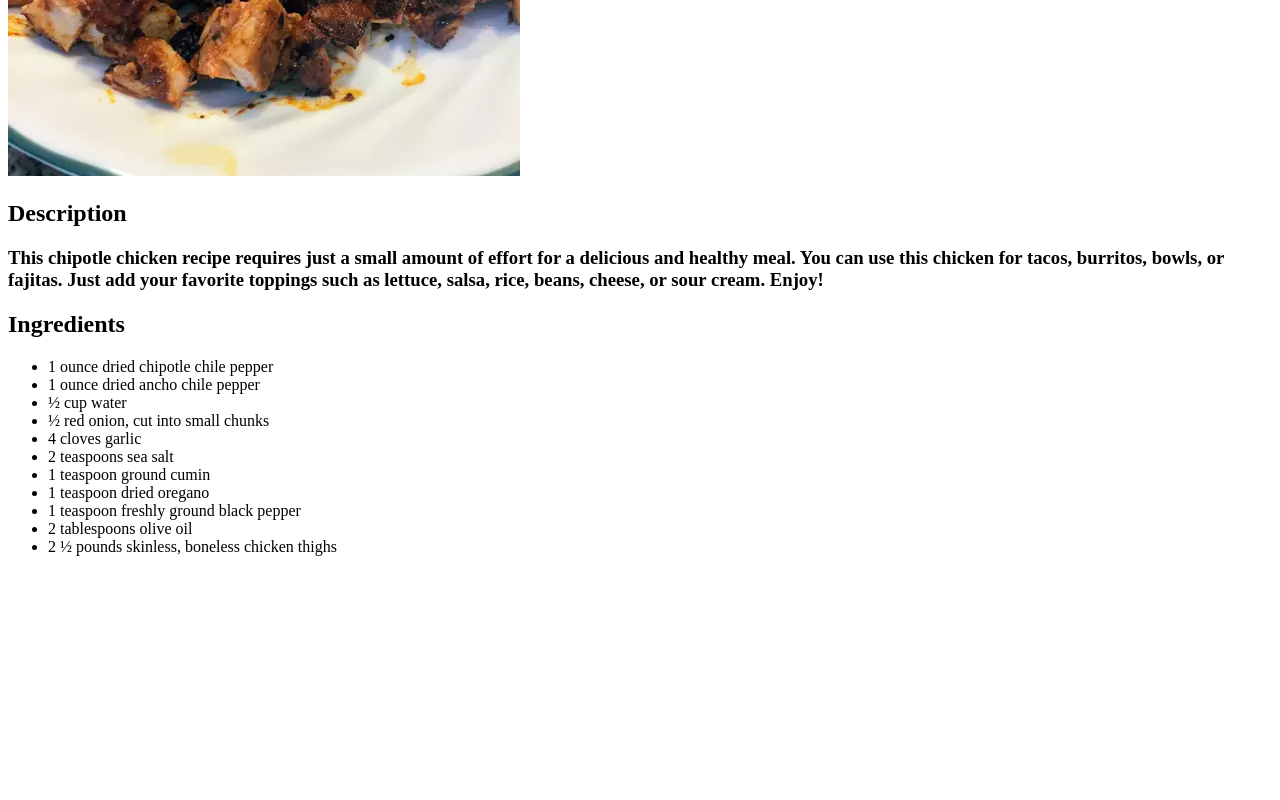
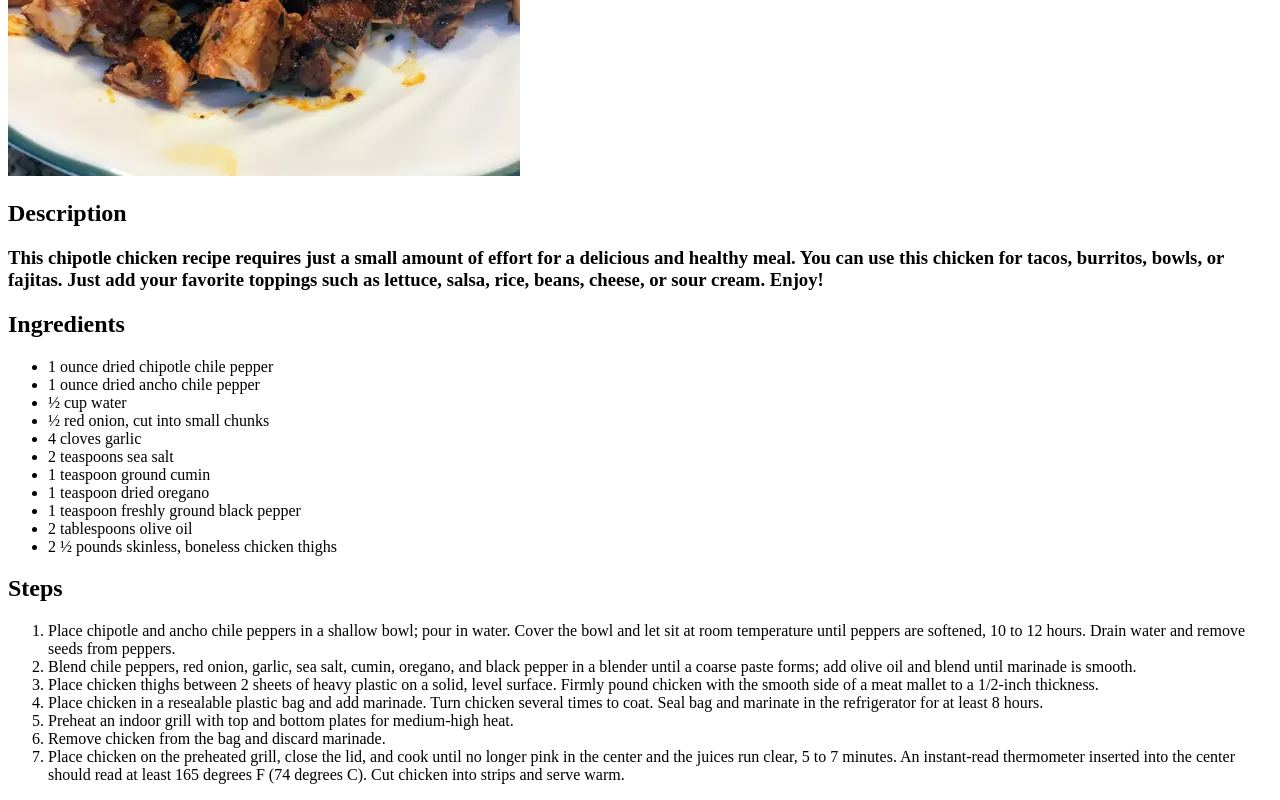
Before and after one commit to Axel0th/odin-recipes, a plain HTML site: page recipes/CopycatChipotleChicken.html in a window 1280 px wide. Shown: the part 416-1216 px from the top of the page. Before the commit the page ends 988 px from the top, so only its background shows below. Drawn offline with Linux system fonts and the light colour scheme.

Commit message:
Add an a “Steps” heading followed by an ordered list of the steps needed for making the dish

```diff
--- a/recipes/CopycatChipotleChicken.html
+++ b/recipes/CopycatChipotleChicken.html
@@ -25,6 +25,17 @@
         <li>2 ½ pounds skinless, boneless chicken thighs</li>
 
     </ul>
+    <h2>Steps</h2>
+    <ol>
+        <li>Place chipotle and ancho chile peppers in a shallow bowl; pour in water. Cover the bowl and let sit at room temperature until peppers are softened, 10 to 12 hours. Drain water and remove seeds from peppers.</li>
+        <li>Blend chile peppers, red onion, garlic, sea salt, cumin, oregano, and black pepper in a blender until a coarse paste forms; add olive oil and blend until marinade is smooth.</li>
+        <li>Place chicken thighs between 2 sheets of heavy plastic on a solid, level surface. Firmly pound chicken with the smooth side of a meat mallet to a 1/2-inch thickness.</li>
+        <li>Place chicken in a resealable plastic bag and add marinade. Turn chicken several times to coat. Seal bag and marinate in the refrigerator for at least 8 hours.</li>
+        <li>Preheat an indoor grill with top and bottom plates for medium-high heat.</li>
+        <li>Remove chicken from the bag and discard marinade.</li>
+        <li>Place chicken on the preheated grill, close the lid, and cook until no longer pink in the center and the juices run clear, 5 to 7 minutes. An instant-read thermometer inserted into the center should read at least 165 degrees F (74 degrees C). Cut chicken into strips and serve warm.</li>
+
+    </ol>
 
 </body>
 </html>
```
